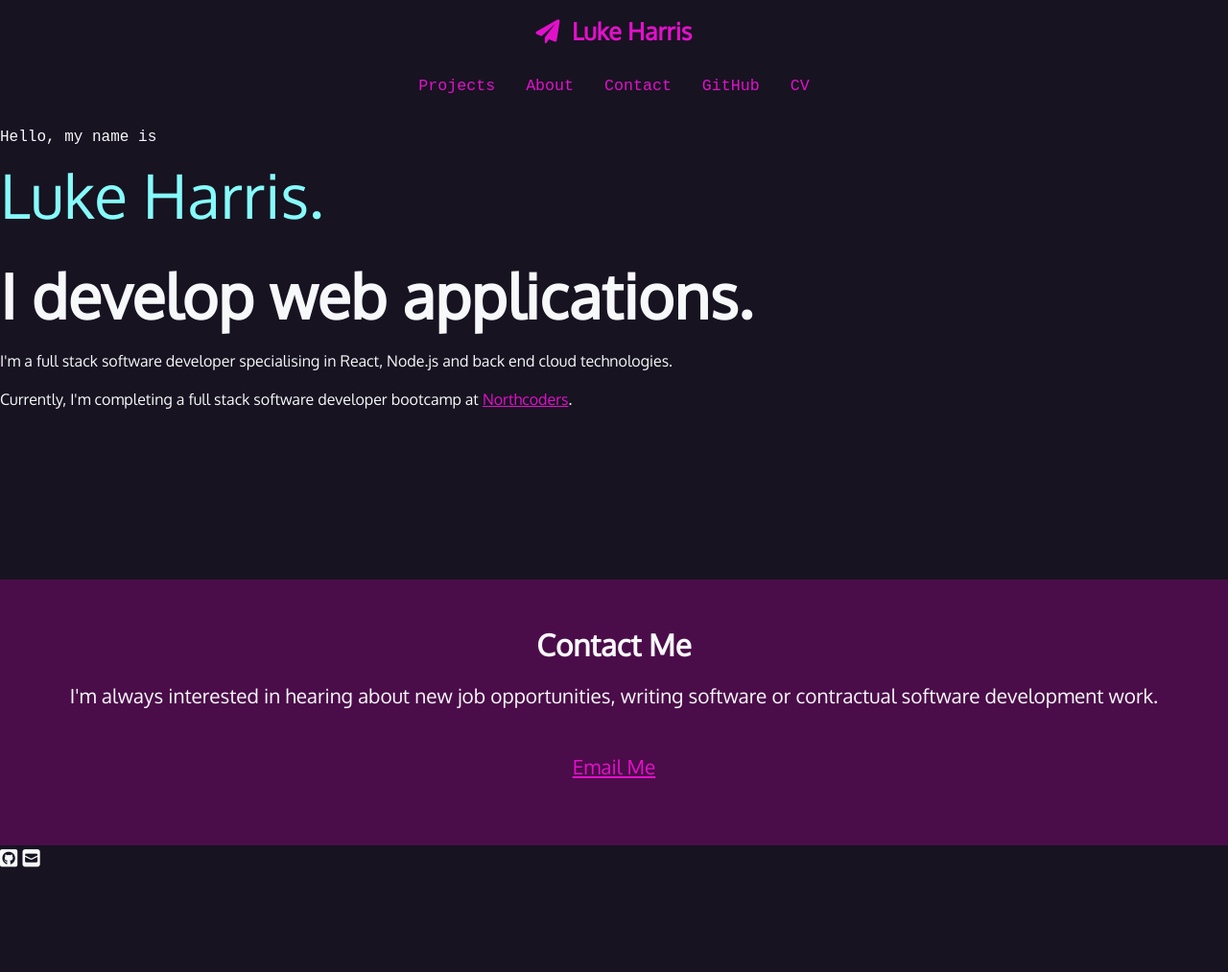
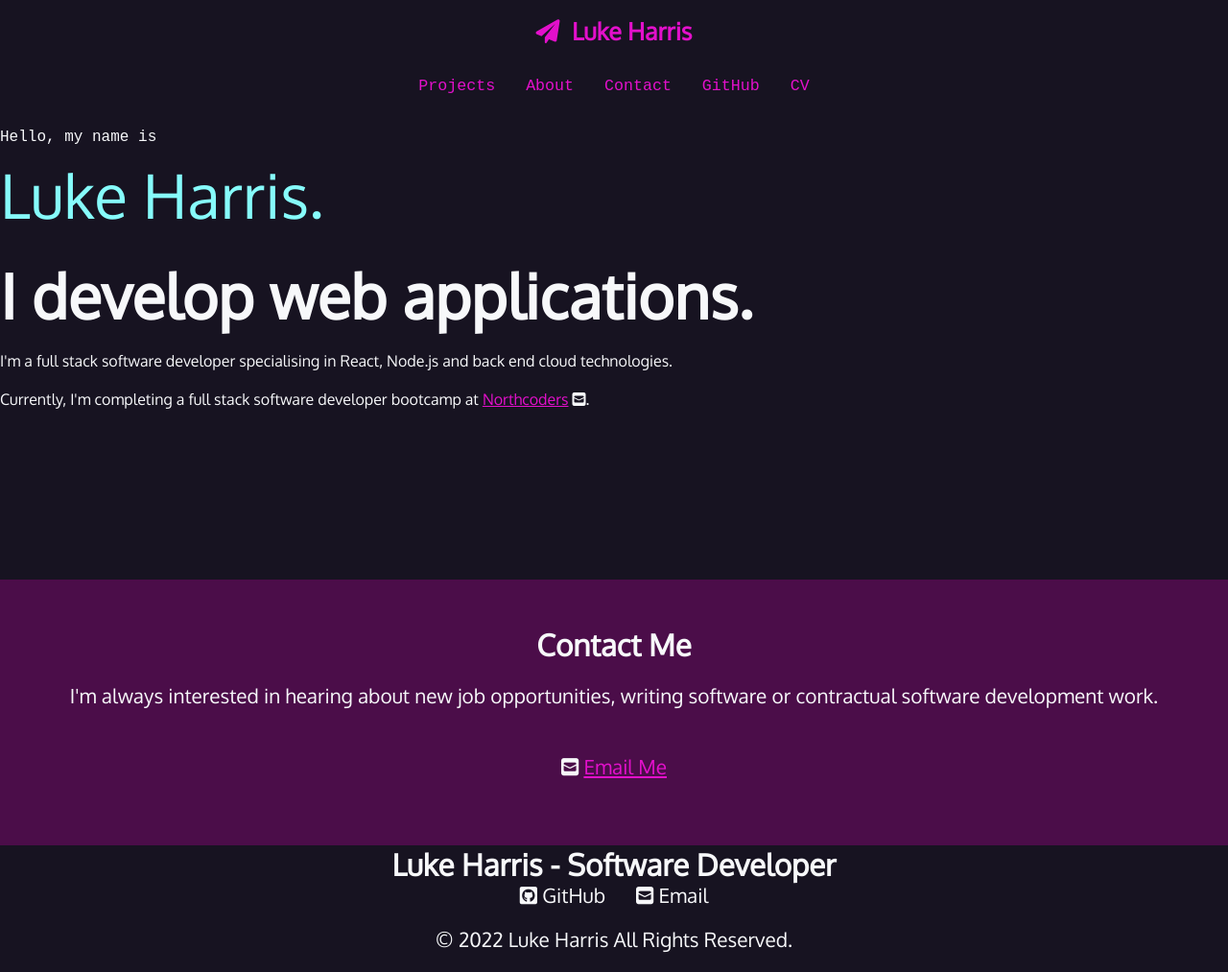
Before and after one commit to LukasHarris/lukasharris.github.io, a plain HTML site: page index.html in a window 1280 px wide. Shown: the whole page at 96% size. Before the commit the page ends 907 px from the top, so only its background shows below. Drawn offline with Linux system fonts and the light colour scheme; a web font is replaced by a local one.

Commit message:
(feat.) Added footer and initial styles)

```diff
--- a/css/styles.css
+++ b/css/styles.css
@@ -126,6 +126,25 @@ nav {
     color: var(--hotmag);
   }
 
+/* Footer Styles */
+footer {
+    width: 600px;
+    margin: 0 auto;
+    text-align: center;
+}
+
+footer h2 {
+    color: var(--white);
+}
+footer ul {
+    list-style-type: none;
+    margin: 0;
+    padding: 0;
+    display: flex;
+    justify-content: center;
+    gap: 2rem;
+}
+
 /** Desktop Breakpoint */
 @media only screen and (min-width: 768px) {
     /* body {
--- a/index.html
+++ b/index.html
@@ -34,21 +34,32 @@
         <h2>I develop web applications.</h2>
         <p>I'm a full stack software developer specialising in React, Node.js and back end cloud technologies.</p>
         <p>Currently, I'm completing a full stack software developer bootcamp at <a
-                href="https://www.northcoders.com/our-courses/coding-bootcamp" target="_blank">Northcoders</a>.
+                href="https://www.northcoders.com/our-courses/coding-bootcamp" target="_blank">Northcoders</a>
+                <span class="fa-solid fa-square-envelope" aria-hidden="true"></span>.
         </p>
     </section>
     <section id="contact">
         <h2>Contact Me</h2>
         <p>I'm always interested in hearing about new job opportunities, writing software or contractual software
             development work.</p>
-        <p><a href="mailto:l.harris@mail.com">Email Me</a></p>
+            <p>
+            <span class="fa-solid fa-square-envelope" aria-hidden="true"></span>
+            <a href="mailto:l.harris@mail.com">Email Me</a>
+            </p>
     </section>
     <footer>
-        <div>
-            <span class="fa-brands fa-github-square" aria-hidden="true"></span>
-            <span class="fa-solid fa-square-envelope" aria-hidden="true"></span>
-        </div>
+            <h2>Luke Harris - Software Developer</h2>
+            <ul>
+                <li>
+                    <span class="fa-brands fa-github-square" aria-hidden="true"></span>
+                    <span>GitHub</span>
+                </li>
+                <li>
+                    <span class="fa-solid fa-square-envelope" aria-hidden="true"></span>
+                    <span>Email</span>
+                </li>
+            </ul>
+            <p>&copy; 2022 Luke Harris All Rights Reserved.</p>
     </footer>
-    </div>
 </body>
 </html>
```
Also changed, not shown: 1 other file.
